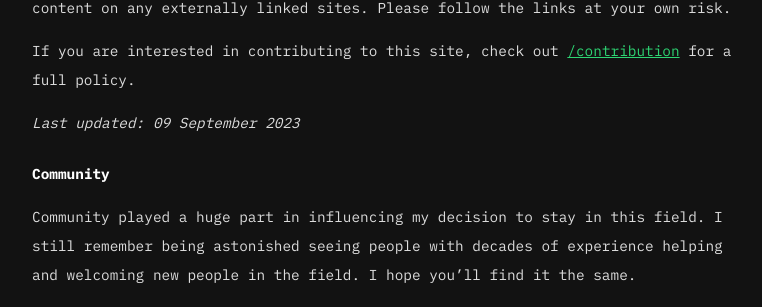
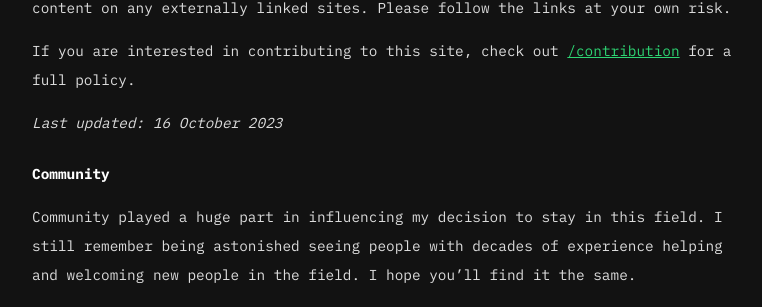
Before and after one commit to tanto259/securitypuppy, a Jekyll site: the page built from pages/links.md, in a window 1280 px wide and 1400 px high. Shown: the part 269-576 px from the top of the window, without its empty margins (258-1020 px from the left). Built offline with Jekyll 4.4.1, drawn with Linux system fonts in a browser that asks for light colours; some of the changed text lies outside the part shown.

```diff
--- a/pages/links.md
+++ b/pages/links.md
@@ -5,7 +5,7 @@ permalink_name: /links
 image: /assets/img/social/links.png
 title: Mainframe Links
 description: A collection of mainframe links to enhance your experience and allow you to learn more about mainframes.
-last_modified_at: 2023-09-09T08:30:00+08:00
+last_modified_at: 2023-10-16T20:00:00+08:00
 ---
 
 When I was first introduced to the mainframes back in 2019, resources are all over the place. Back in 2021, I decided to make a list to all the beginner-friendly resources that I am familiar with to allow everyone to join the field.
@@ -14,7 +14,7 @@ Do note that the links listed here are provided as-is to enhance your experience
 
 If you are interested in contributing to this site, check out [/contribution]({{ '/contribution' | absolute_url }}) for a full policy.
 
-*Last updated: 09 September 2023*
+*Last updated: 16 October 2023*
 
 ### Community
 
```
Also changed, not shown: other parts of pages/links.md (+2 -0 lines).
